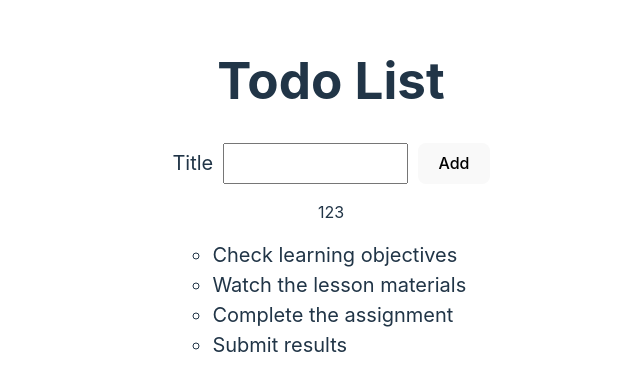
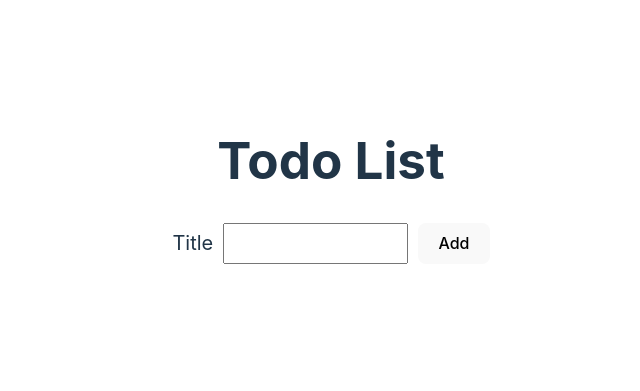
Before and after one commit to lastpwnd/react-todo, a React (Vite) app: page / in a window 1280 px wide. Shown: the part 203-594 px from the top of the page, without its empty margins (309-949 px from the left). Built offline with nearby package versions, Linux system fonts and the light colour scheme.

Commit message:
lesson_1_4 final

```diff
--- a/src/AddToDoForm.jsx
+++ b/src/AddToDoForm.jsx
@@ -1,14 +1,25 @@
 import React from 'react'
+import { useState } from 'react'
 
 const AddToDoForm = (props) => {
+
+  const [toDoTitle, setToDoTitle] = useState("")
+
+function handleTitleChange(event) {
+    const newToDoTitle = event.target.value
+    setToDoTitle(newToDoTitle)
+  }
+
 
 function handleAddTodo(event)
   {
     event.preventDefault()
-    const toDoTitle = event.target.title.value
-    console.log(toDoTitle)
-    props.addToDoForm(toDoTitle)
-    document.getElementById("toDoForm").reset()
+    // const toDoTitle = event.target.title.value
+    // console.log(toDoTitle)
+    //props.onAddToDo(toDoTitle)
+    props.onAddToDo({id: Date.now(), title: toDoTitle})
+    //document.getElementById("toDoForm").reset()
+    setToDoTitle("")
   }
 
 
@@ -16,11 +27,14 @@ function handleAddTodo(event)
    <div>
         <form id="toDoForm" onSubmit={handleAddTodo}>
             <label htmlFor='toDoTitle'> Title </label>
-            <input id='toDoTitle' name='title' />
+            <input id='toDoTitle' name='title' value={toDoTitle} onChange={handleTitleChange}/>
             <button type='submit'> Add </button>
         </form>
    </div>
   )
 }
 
+
+
+
 export default AddToDoForm
--- a/src/App.jsx
+++ b/src/App.jsx
@@ -1,19 +1,21 @@
 import './App.css'
 import { useState } from 'react'
-import ToDoList from './ToDoList'
+import ToDoList, {toDoListArray} from './ToDoList'
 import AddToDoForm from './AddToDoForm'
 
 function App() {
 
-  const [newToDo, setNewToDo] = useState("123")
+  const [toDoList, setToDoList] = useState([])
 
+  function addToDo(newToDo) {
+    setToDoList([...toDoList, newToDo])
+  }
 
   return (
     <div>
       <h1> Todo List </h1>
-      <AddToDoForm addToDoForm={setNewToDo} />
-      <p> {newToDo} </p>
-      <ul> <ToDoList /> </ul>
+      <AddToDoForm onAddToDo={addToDo}/>
+      <ul> <ToDoList toDoList={toDoList} /> </ul>
     </div>
   )
 }
--- a/src/toDoList.jsx
+++ b/src/toDoList.jsx
@@ -1,18 +1,24 @@
 import ToDoListItem from './ToDoListItem'
 
-const toDoListArray = [
+export const toDoListArray = [
     { id: 1, title: "Check learning objectives" },
     { id: 2, title: "Watch the lesson materials" },
     { id: 3, title: "Complete the assignment" },
     { id: 4, title: "Submit results" }]
 
 
-const ToDoList = () => (
-        toDoListArray.map(e => {
-            return (
-              <ToDoListItem key={e.id} innerText={e.title} />
-            )
-          })
-)
+const ToDoList = (props) => {
+  return props.toDoList.map(e => {
+    return(
+      <ToDoListItem key={e.id} innerText={e.title} />
+    )
+  })
+
+  // toDoListArray.map(e => {
+  //   return (
+  //     <ToDoListItem key={e.id} innerText={e.title} />
+  //   )
+  // })s
+}
 
 export default ToDoList
```
